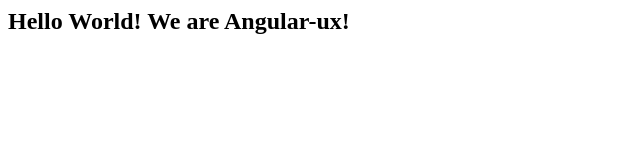
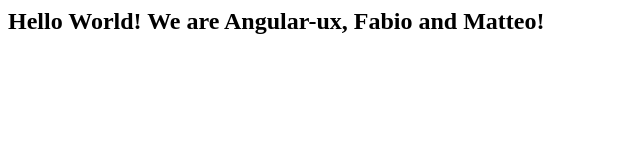
Before and after one commit to angular-ux/angular-ux.github.io, a plain HTML site: page index.html in a window 1280 px wide. Shown: the whole page, without its empty margins (0-640 px from the left). Drawn offline with Linux system fonts and the light colour scheme.

Commit message:
updated index.html

```diff
--- a/index.html
+++ b/index.html
@@ -1 +1 @@
-<h2>Hello World! We are Angular-ux!</h2>
+<h2>Hello World! We are Angular-ux, Fabio and Matteo!</h2>
```
